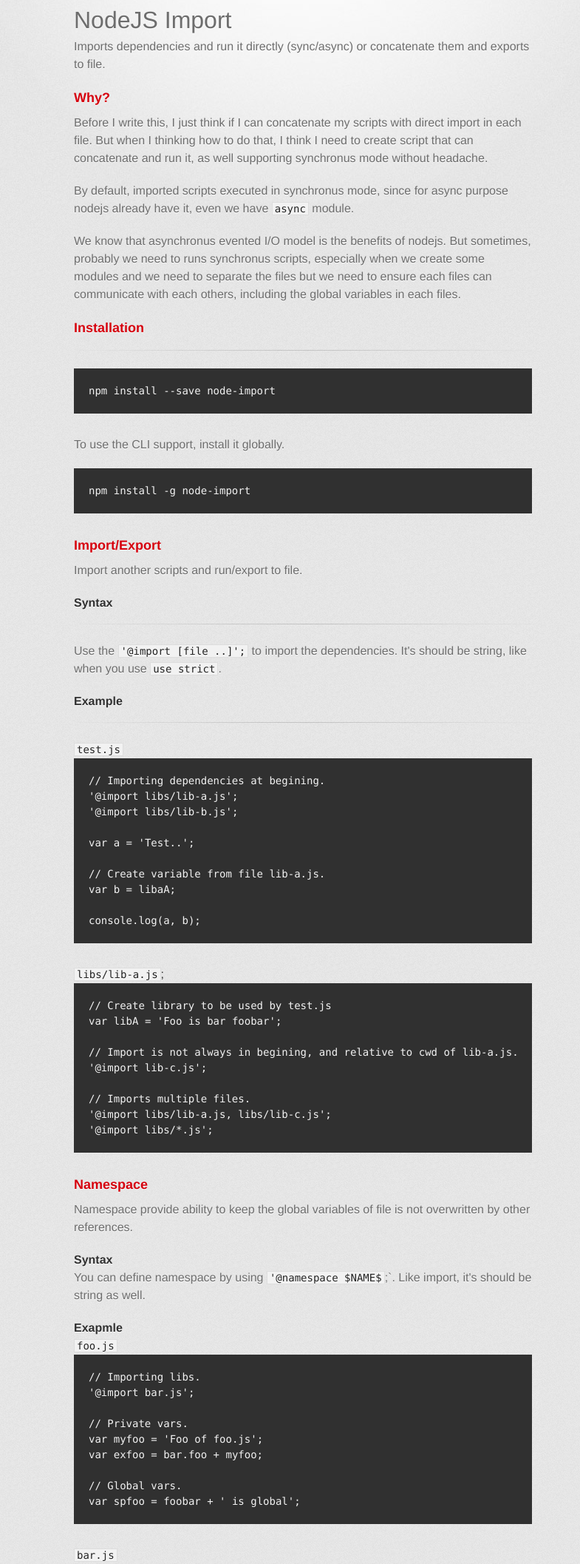
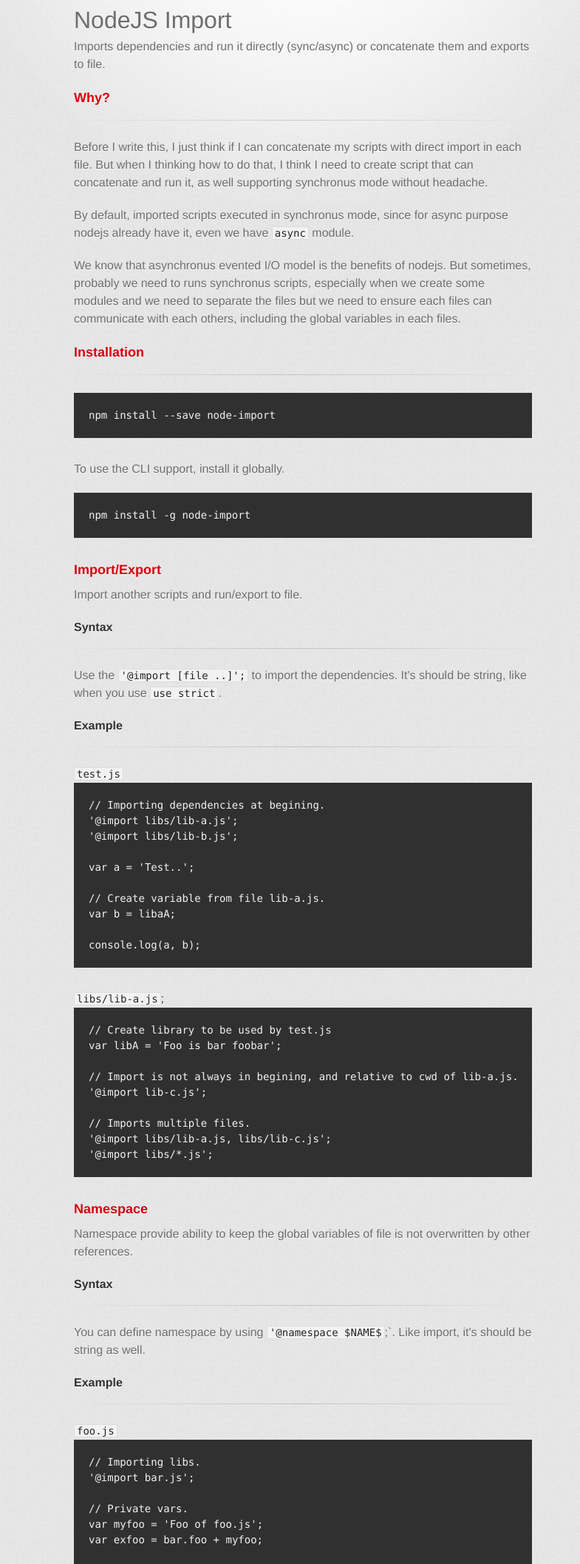
Before and after one commit to mahdaen/node-import, a plain HTML site: page index.html in a window 1280 px wide. Shown: the part 299-2413 px from the top of the page at 74% size, without its empty margins (230-1015 px from the left). Drawn offline with Linux system fonts and the light colour scheme; a web font is replaced by a local one.

```diff
--- a/index.html
+++ b/index.html
@@ -39,6 +39,8 @@
 <h3>
 <a id="why" class="anchor" href="#why" aria-hidden="true"><span class="octicon octicon-link"></span></a><strong>Why?</strong>
 </h3>
+
+<hr>
 
 <p>Before I write this, I just think if I can concatenate my scripts with direct import in each file.
 But when I thinking how to do that, I think I need to create script that can concatenate and run it,
@@ -124,11 +126,15 @@
 <a id="syntax-1" class="anchor" href="#syntax-1" aria-hidden="true"><span class="octicon octicon-link"></span></a><strong>Syntax</strong>
 </h4>
 
+<hr>
+
 <p>You can define namespace by using <code>'@namespace $NAME$</code>;`. Like import, it's should be string as well.</p>
 
 <h4>
-<a id="exapmle" class="anchor" href="#exapmle" aria-hidden="true"><span class="octicon octicon-link"></span></a><strong>Exapmle</strong>
+<a id="example-1" class="anchor" href="#example-1" aria-hidden="true"><span class="octicon octicon-link"></span></a><strong>Example</strong>
 </h4>
+
+<hr>
 
 <h5>
 <a id="foojs" class="anchor" href="#foojs" aria-hidden="true"><span class="octicon octicon-link"></span></a><code>foo.js</code>
```
Also changed, not shown: params.json (+1 -1 lines).
